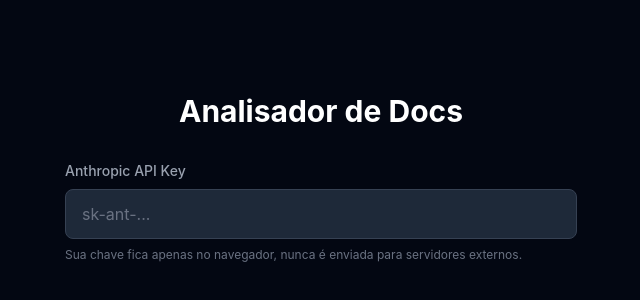
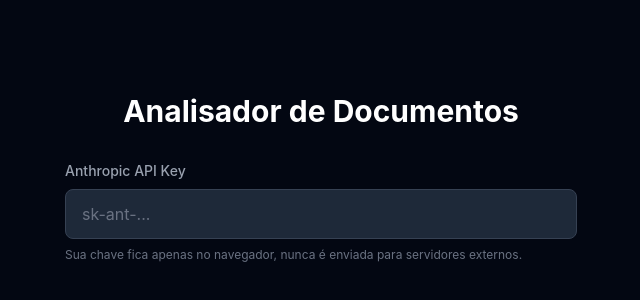
Before and after one commit to P3dr0PRR/doc_analizer_08_04_2026, a React (Vite) app: page / in a window 1280 px wide. Shown: the part 210-510 px from the top of the page, without its empty margins (319-959 px from the left). Built offline with nearby package versions, Linux system fonts and the light colour scheme.

Commit message:
feat: define interface DocumentResult e estados globais no App

```diff
--- a/src/App.tsx
+++ b/src/App.tsx
@@ -1,6 +1,6 @@
 import { useState } from "react";
 
-import {ApiKeyInput} from "./components/ApiKeyInput";
+import { ApiKeyInput } from "./components/ApiKeyInput";
 
 interface DocumentResult {
   nome: string;
@@ -17,8 +17,8 @@
 
   return (
     <main className="min-h-screen bg-gray-950 text-white flex flex-col items-center justify-center p-8">
-      <h1 className="text-3xl font-bold mb-8">Analisador de Docs</h1>
-     <ApiKeyInput apiKey={apiKey} onChange={setApiKey} />
+      <h1 className="text-3xl font-bold mb-8">Analisador de Documentos</h1>
+      <ApiKeyInput apiKey={apiKey} onChange={setApiKey} />
     </main>
   );
 }
```
